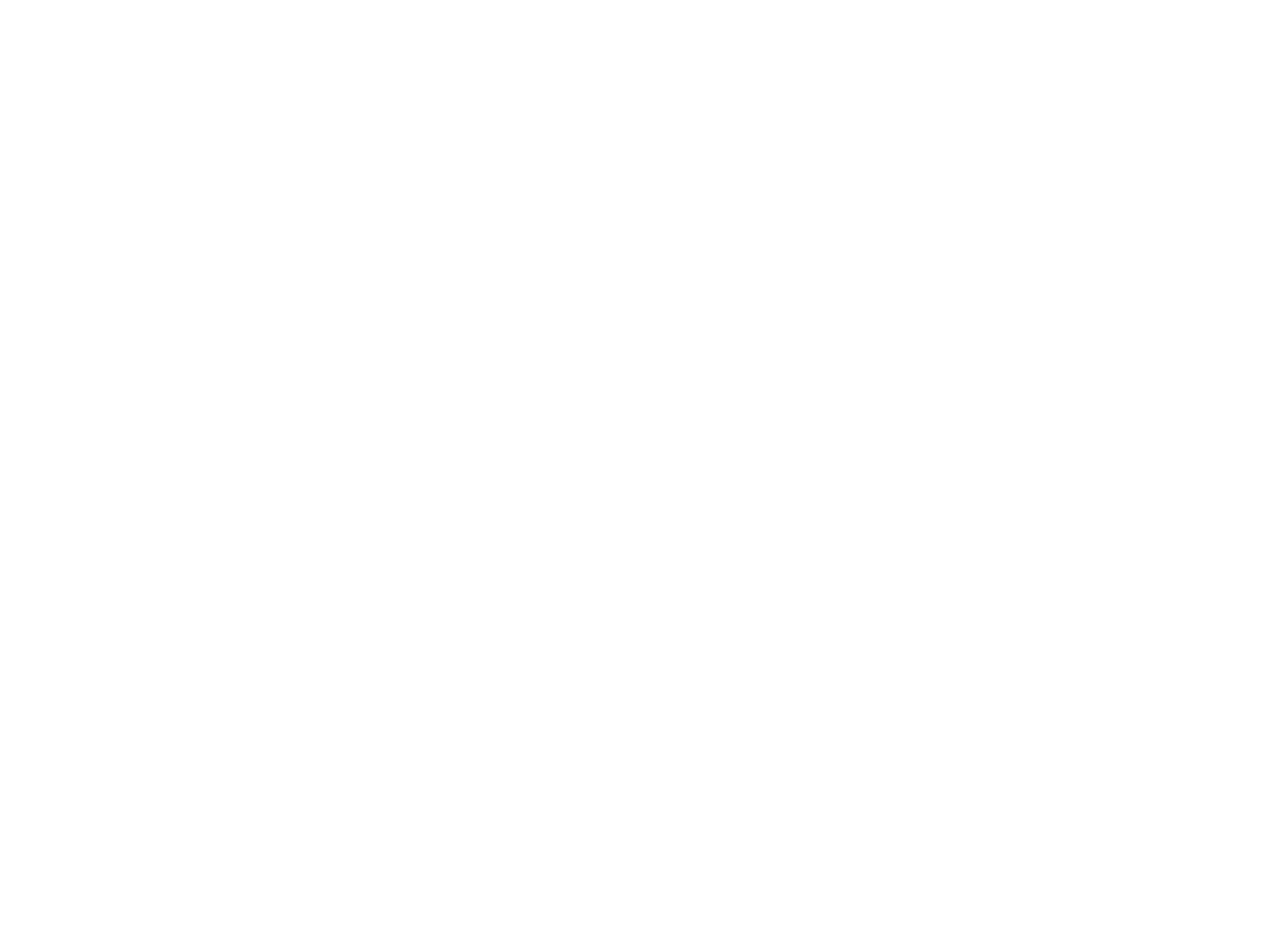
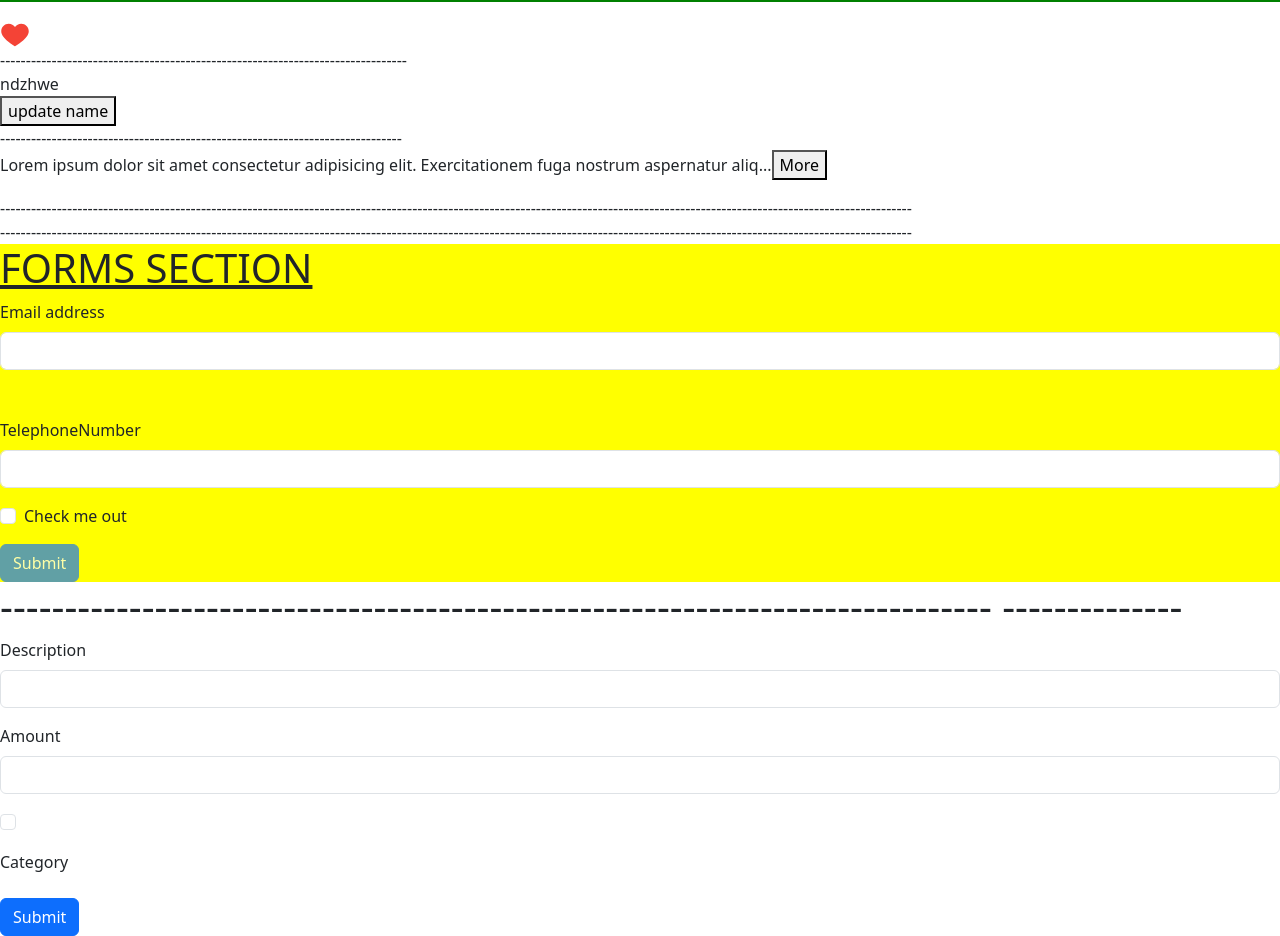
Before and after one commit to Ndizihiwe99/LearningReact, a React (Vite) app: page / in a window 1280 px wide. Shown: the part 442-1378 px from the top of the page. Before the commit the page ends 800 px from the top, so only its background shows below. Built offline with nearby package versions, Linux system fonts and the light colour scheme.

Commit message:
learning react forms

```diff
--- a/package.json
+++ b/package.json
@@ -10,14 +10,17 @@
     "preview": "vite preview"
   },
   "dependencies": {
+    "@hookform/resolvers": "^5.1.1",
     "@types/styled-components": "^5.1.34",
     "bootstrap": "^5.3.7",
     "immer": "^10.1.1",
     "react": "^19.1.0",
     "react-dom": "^19.1.0",
+    "react-hook-form": "^7.60.0",
     "react-icon": "^1.0.0",
     "react-icons": "^5.5.0",
-    "styled-components": "^6.1.19"
+    "styled-components": "^6.1.19",
+    "zod": "^4.0.5"
   },
   "devDependencies": {
     "@eslint/js": "^9.30.1",
--- a/src/App.tsx
+++ b/src/App.tsx
@@ -1,16 +1,26 @@
 import { useState } from "react";
 import Button from "./components/Button";
-import Alert from "./components/alert";
+import Alert from "./components/Alert";
 import ListGroup from "./components/ListGroup";
 import "./App.css";
-import Like from "./components/like";
-import Navbar from "./components/navbar";
+import Like from "./components/Like";
+import Navbar from "./components/Navbar";
 import Cart from "./components/cart";
+import Game from "./components/Game";
+import ExpandableText from "./components/ExpandableText";
+import Form from "./components/Form";
+import ExpenseForm from "./components/ExpenseForm";
 //import { produce } from "immer";
+import styled from "styled-components";
+
+const FormSection = styled.div`
+  background-color: yellow;
+`;
 
 function App() {
   const [alertVisibility, setAlertVisibility] = useState(Boolean);
-  const [products, setProducts] = useState(["Inyange", "Agashya"]);
+  const [products, setProducts] = useState(["Inyange", "Amata"]);
+  const [game, setGame] = useState({ id: 1, player: { name: "ugeen" } });
 
   const items = [
     "Kigali",
@@ -24,12 +34,23 @@
 
   const handleSelectedItem = (item: string) =>
     console.log(item + " is clicked");
+
+  const handleClickedButton = () => {
+    setGame({ ...game, player: { ...game.player, name: "ndzhwe" } });
+  };
   return (
     <>
       <div>
         <Navbar itemsCount={products.length}></Navbar>
-        <Cart itemsNames={products} onClear={() => setProducts([])}></Cart>
+        <Cart itemsNames={products} onClear={() => setProducts([])}>
+          yacu
+        </Cart>
       </div>
+
+      <div>
+        -------------------------------------------------------------------------------------
+      </div>
+
       <div>
         {alertVisibility && (
           <Alert onClose={() => setAlertVisibility(false)}>
@@ -37,6 +58,10 @@
           </Alert>
         )}
         <Button onclick={() => setAlertVisibility(true)}>CLICK ME</Button>
+      </div>
+
+      <div>
+        ------------------------------------------------------------------------------------
       </div>
 
       <div>
@@ -49,6 +74,63 @@
       <div>
         <Like onClicked={() => console.log("clicked")} />
       </div>
+
+      <div>
+        -------------------------------------------------------------------------------
+      </div>
+
+      <div>
+        <Game gamer="ndzhwe" onclicked={handleClickedButton} />
+      </div>
+
+      <div>
+        ------------------------------------------------------------------------------
+      </div>
+
+      <div>
+        <ExpandableText>
+          Lorem ipsum dolor sit amet consectetur adipisicing elit.
+          Exercitationem fuga nostrum aspernatur aliquid reprehenderit sequi
+          voluptatem sit, explicabo maxime dolorum inventore perspiciatis dolor
+          culpa obcaecati optio accusamus! Qui facere in iure inventore porro
+          veritatis natus corporis mollitia rem, tenetur earum recusandae
+          voluptate expedita assumenda perspiciatis quasi itaque quo neque
+          nesciunt repellendus minima aspernatur saepe. Consequuntur impedit
+          placeat dolore officia, perferendis necessitatibus, natus odit dolores
+          soluta libero eligendi sint est obcaecati, voluptatibus laboriosam
+          quia. Voluptatem, harum sunt. Dicta dolore asperiores aut dignissimos
+          impedit! Laboriosam aspernatur neque sed ab labore, iste voluptas
+          nobis provident dolores aliquam doloribus ea voluptatum ducimus illum
+          a?
+        </ExpandableText>
+      </div>
+
+      <div>
+        ---------------------------------------------------------------------------------------------------------------------------------------------------------------------------------
+      </div>
+      <div>
+        ---------------------------------------------------------------------------------------------------------------------------------------------------------------------------------
+      </div>
+
+      <FormSection>
+        <h1>
+          {" "}
+          <u>FORMS SECTION</u>
+        </h1>
+
+        <Form></Form>
+      </FormSection>
+
+      <div>
+        <h1>
+          -----------------------------------------------------------------------------
+          --------------
+        </h1>
+      </div>
+
+      <div>
+        <ExpenseForm></ExpenseForm>
+      </div>
     </>
   );
 }
--- /dev/null
+++ b/src/components/ExpandableText.tsx
@@ -0,0 +1,24 @@
+import React, { useState } from "react";
+
+interface ExpandableProps {
+  children: string;
+  maxChar?: number;
+}
+
+function ExpandableText({ children, maxChar = 100 }: ExpandableProps) {
+  const [isExpandable, setExpandale] = useState(false);
+  if (children.length <= maxChar) return <p>{children}</p>;
+
+  const text = isExpandable ? children : children.substring(0, maxChar);
+
+  return (
+    <p>
+      {text}...
+      <button onClick={() => setExpandale(!isExpandable)}>
+        {isExpandable ? "Less" : "More"}
+      </button>
+    </p>
+  );
+}
+
+export default ExpandableText;
--- /dev/null
+++ b/src/components/ExpenseForm.tsx
@@ -0,0 +1,68 @@
+import { zodResolver } from "@hookform/resolvers/zod";
+import React from "react";
+import { useForm, type FieldValues } from "react-hook-form";
+import { z } from "zod";
+
+const schema = z.object({
+  description: z.string().length(5),
+  Amount: z.number(),
+});
+
+type FormData = z.infer<typeof schema>;
+
+function ExpenseForm() {
+  const {
+    register,
+    handleSubmit,
+    formState: { errors, isValid },
+  } = useForm<FormData>({ resolver: zodResolver(schema), mode: "onChange" });
+
+  const submitForm = (data: FieldValues) => console.log(data);
+  return (
+    <form onSubmit={handleSubmit(submitForm)}>
+      <div className="mb-3">
+        <label htmlFor="exampleInputEmail1" className="form-label">
+          Description
+        </label>
+        <input
+          {...register("description")}
+          type="text"
+          className="form-control"
+          id="exampleInputEmail1"
+          aria-describedby="emailHelp"
+        />
+        {errors.description && <p>{errors.description.message}</p>}
+      </div>
+      <div className="mb-3">
+        <label htmlFor="exampleInputPassword1" className="form-label">
+          Amount
+        </label>
+        <input
+          {...register("Amount", { valueAsNumber: true })}
+          type="number"
+          className="form-control"
+          id="exampleInputPassword1"
+        />
+        {errors.Amount && <p>{errors.Amount.message}</p>}
+      </div>
+      <div className="mb-3 ">
+        <input
+          type="checkbox"
+          className="form-check-input"
+          id="exampleCheck1"
+        />
+      </div>
+      <div className="mb-3">
+        <label htmlFor="exampleInputCategory1" className="form-label">
+          Category
+        </label>
+      </div>
+
+      <button disabled={isValid} type="submit" className="btn btn-primary">
+        Submit
+      </button>
+    </form>
+  );
+}
+
+export default ExpenseForm;
--- /dev/null
+++ b/src/components/Form.tsx
@@ -0,0 +1,91 @@
+import React from "react";
+import styled from "styled-components";
+import { useForm, type FieldValues } from "react-hook-form";
+import { z } from "zod";
+import { zodResolver } from "@hookform/resolvers/zod";
+
+const schema = z.object({
+  email: z.string().min(8, { message: "words must be over than 8 words" }),
+  Telephone: z.number().min(10),
+});
+
+type FormData = z.infer<typeof schema>;
+
+const FormAttributes = styled.form``;
+
+function Form() {
+  const {
+    register,
+    handleSubmit,
+    formState: { errors, isValid },
+  } = useForm<FormData>({ resolver: zodResolver(schema), mode: "onChange" });
+
+  const submitData = (data: FieldValues) => console.log(data);
+
+  //handling onSubmit event using useRef hook
+  /*const emailRef = useRef<HTMLInputElement>(null);
+  const telRef = useRef<HTMLInputElement>(null);
+  const person = { email: "", tel: 0 };
+
+  //handling onSubmit event using useState hook
+  const [person, setPerson] = useState({ Email: "", Tel: "" });
+
+  const handleFormEvent = (Event: FormEvent) => {
+    Event.preventDefault();
+    /*if (emailRef.current != null)
+      console.log((person.email = emailRef.current.value));
+    if (telRef.current != null)
+      console.log((person.tel = parseInt(telRef.current.value)));
+
+    console.log(person);
+  };*/
+
+  return (
+    <FormAttributes onSubmit={handleSubmit(submitData)}>
+      <div className="mb-2">
+        <label htmlFor="exampleInputEmail1" className="form-label">
+          Email address
+        </label>
+        <input
+          {...register("email")}
+          type="email"
+          className="form-control"
+          id="exampleInputEmail1"
+          aria-describedby="emailHelp"
+        />
+        {errors.email && <p>{errors.email.message}</p>}
+      </div>
+      <div className="mb-3 mt-5">
+        <label htmlFor="exampleInputNumeber1" className="form-label ">
+          TelephoneNumber
+        </label>
+        <input
+          {...register("Telephone", { valueAsNumber: true })}
+          /*onChange={(event) =>
+            setPerson({ ...person, Tel: event.target.value })
+          }*/ // used on useState hook
+          //ref={telRef}: used on useRef hook
+          //value={person.Tel}:  used on usestate hook
+          type="number"
+          className="form-control"
+          id="exampleInputNumber1"
+        />
+        {errors.Telephone && <p>{errors.Telephone.message}</p>}
+      </div>
+      <div className="mb-3 form-check">
+        <input
+          type="checkbox"
+          className="form-check-input"
+          id="exampleCheck1"
+        />
+        <label className="form-check-label" htmlFor="exampleCheck1">
+          Check me out
+        </label>
+      </div>
+      <button disabled={!isValid} type="submit" className="btn btn-primary">
+        Submit
+      </button>
+    </FormAttributes>
+  );
+}
+export default Form;
--- /dev/null
+++ b/src/components/Game.tsx
@@ -0,0 +1,17 @@
+import React from "react";
+
+interface gameProps {
+  gamer: string;
+  onclicked: () => void;
+}
+
+function Game({ gamer, onclicked }: gameProps) {
+  return (
+    <>
+      <div>{gamer}</div>
+      <button onClick={onclicked}>update name</button>
+    </>
+  );
+}
+
+export default Game;
--- a/src/components/cart.tsx
+++ b/src/components/cart.tsx
@@ -1,17 +1,20 @@
-import React from "react";
+import React, { type ReactNode } from "react";
 
 interface CartProps {
   itemsNames: string[];
   onClear: () => void;
+  children: ReactNode;
 }
 
-function Cart({ itemsNames, onClear }: CartProps) {
+function Cart({ itemsNames, children, onClear }: CartProps) {
   return (
     <>
       <div>cart</div>
       <ul>
         {itemsNames.map((item) => (
-          <li key={item}>{item}</li>
+          <li key={item}>
+            {item} {children}
+          </li>
         ))}
       </ul>
       <button onClick={onClear}>CLEAR</button>
--- a/src/components/navbar.tsx
+++ b/src/components/navbar.tsx
@@ -5,7 +5,7 @@
 }
 
 function Navbar({ itemsCount }: NavbarProps) {
-  return <div>Navbar:{itemsCount}</div>;
+  return <div>Navbar: we only have {itemsCount} items</div>;
 }
 
 export default Navbar;
```
Also changed, not shown: 1 other file (tests, documents, lock files or other folders).
